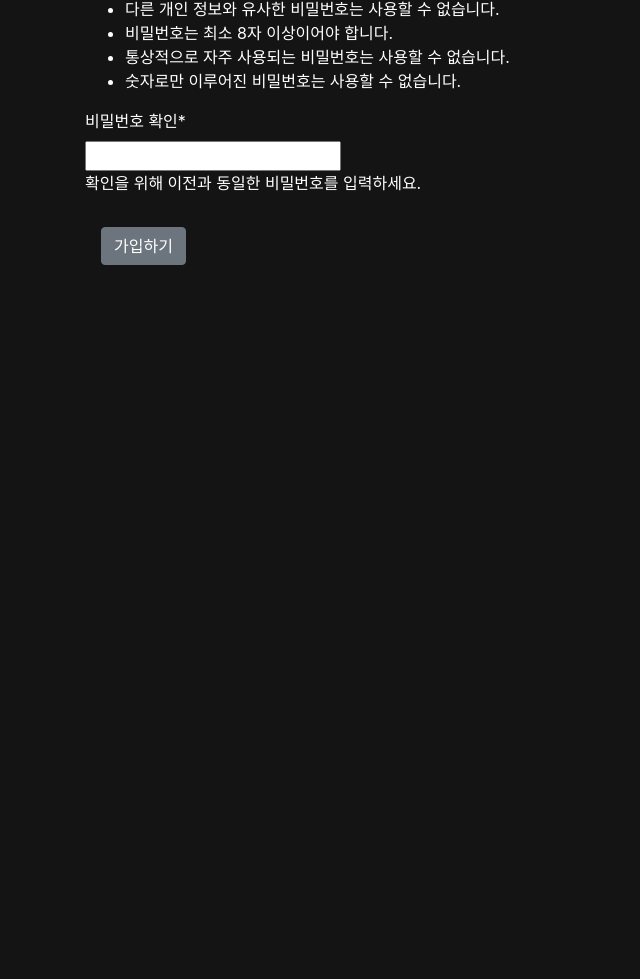
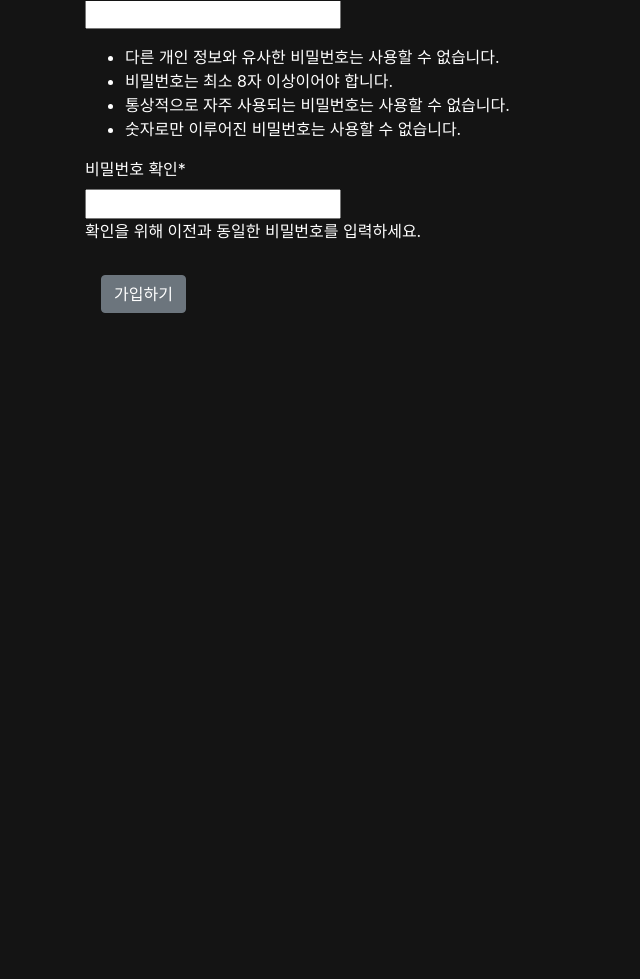
Before and after one commit to first0506/SSAFLIX-movie-recommendation-web-appication-project-, a Django app: page /accounts/signup/ in a window 1280 px wide. Shown: the part 325-1304 px from the top of the page, without its empty margins (0-640 px from the left). Before the commit the page ends 590 px from the top, so only its background shows below. Run offline with Django 3.2, Linux system fonts and the light colour scheme; some libraries are stand-ins or nearby versions.

Commit message:
navbar 겹침 에러 디버깅

```diff
--- a/final_pjt/templates/base.html
+++ b/final_pjt/templates/base.html
@@ -40,7 +40,7 @@
       </ul>
     </div>
   </nav>
-  <div>
+  <div class="pt-5">
     {% block content %}
     {% endblock %}
   </div>
```
Also changed, not shown: final_pjt/db.sqlite3.
